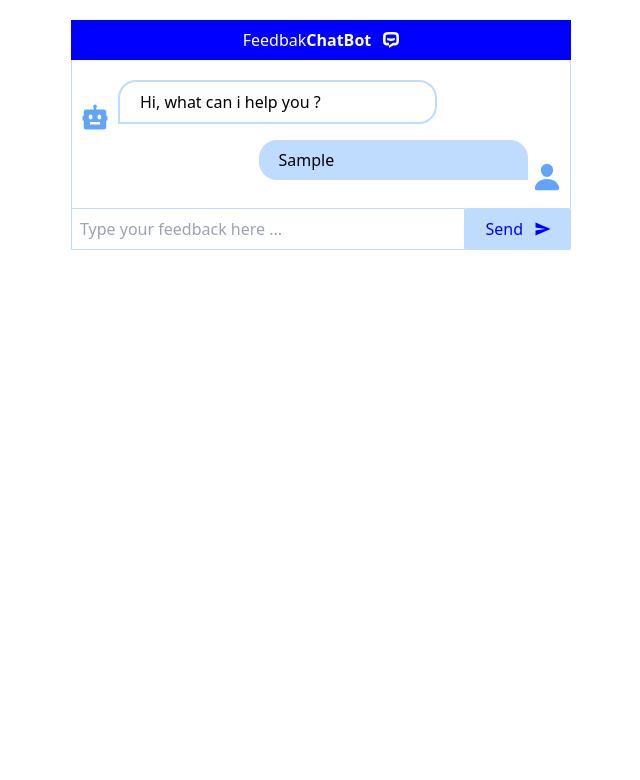
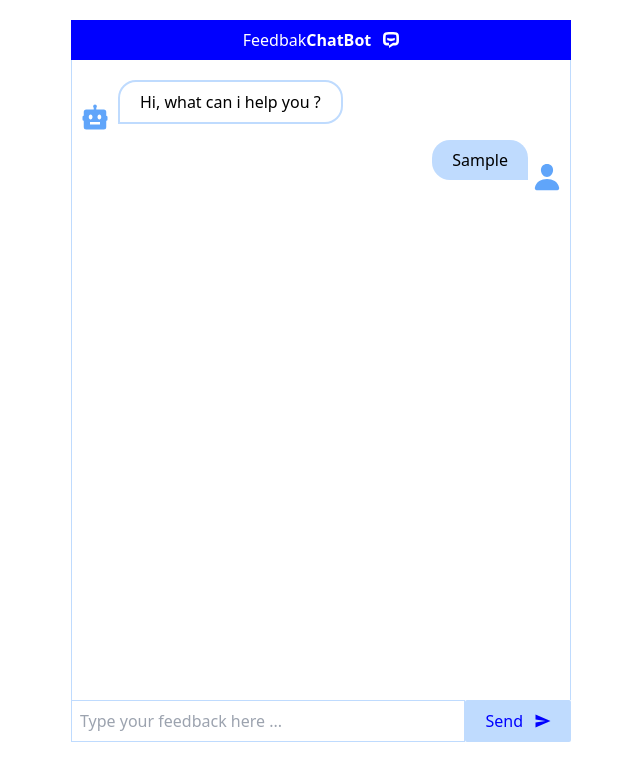
Before and after one commit to Henok-Belachew/Feedback-Chatbot, a React (Create React App) app in the folder Client/: page / in a window 1280 px wide. Both pictures are taken after typing "Sample" into the empty fields and a click on the button "Send". Shown: the top 780 px of the page, without its empty margins (319-959 px from the left). Built offline with nearby package versions, Linux system fonts and the light colour scheme; no server answers.

Commit message:
THE CHATTING UI IS NOW FULLY COMPLETE!

```diff
--- a/Client/src/App.jsx
+++ b/Client/src/App.jsx
@@ -4,12 +4,12 @@ import ChatApp from './ChatApp'
 
 function App() {
   return (
-    <div className=' w-[500px]  mx-auto mt-5 h-max-[100vh]'>
+    <div className=' w-[500px]  mx-auto mt-5 h-[80vh]'>
         <h1 className='text-center py-2 mx-auto bg-primary justify-center text-white flex items-center'>Feedbak <b>ChatBot</b>
         <SiChatbot className='ml-3' />
 
         </h1>
-        <div className=''>
+        <div className='h-full'>
         <ChatApp/>
 
         </div>
--- a/Client/src/ChatApp.jsx
+++ b/Client/src/ChatApp.jsx
@@ -42,10 +42,10 @@ function ChatApp() {
   };
 
   return (
-    <div className="chat-container">
+    <div className="chat-container h-full">
 
       {/*--------- CHAT MESSAGES -------- */}
-      <div className="chat-messages border-solid h-full py-5 border-blue-200 border-x-[1px] w-full">
+      <div className="chat-messages overflow-x-hidden overflow-scroll border-solid h-full py-5 border-blue-200 border-x-[1px] w-full">
 
 
 
@@ -54,7 +54,7 @@ function ChatApp() {
           if (message.user === 'User') {
             return(
               <div className='flex gap-1 pr-2 items-center w-full mb-1'>
-                 <div key={index} className="bg-blue-200 overflow-hidden ml-auto px-5 py-2 rounded-t-[18px] rounded-bl-[18px] mb-1 w-[55%]">
+                 <div key={index} className="bg-blue-200 overflow-hidden ml-auto px-5 py-2 rounded-t-[18px] rounded-bl-[18px] mb-1 w-fit max-w-[70%]">
                     {message.text}
                 </div>
                 <IoPerson className='text-blue-400 -mb-2 self-end text-[30px]'/>
@@ -67,7 +67,7 @@ function ChatApp() {
             return(
               <div className='flex gap-2 pl-2 items-center w-full mb-4'>
             <BiSolidBot className='text-blue-400 -mb-2 self-end text-[30px]'/>
-            <div className="border-solid flex items-center gap-3 border-2 border-blue-200 mr-auto px-5 py-2 rounded-t-[18px] rounded-br-[18px] w-[65%]">
+            <div className="border-solid flex items-center gap-3 border-2 border-blue-200 mr-auto px-5 py-2 rounded-t-[18px] rounded-br-[18px] w-fit max-w-[70%]">
             Hi, what can i help you ?
           </div>
 
--- a/Client/src/index.css
+++ b/Client/src/index.css
@@ -597,12 +597,12 @@ video {
   margin-bottom: 0.25rem;
 }
 
+.mb-4 {
+  margin-bottom: 1rem;
+}
+
 .ml-3 {
   margin-left: 0.75rem;
-}
-
-.ml-4 {
-  margin-left: 1rem;
 }
 
 .ml-auto {
@@ -613,32 +613,8 @@ video {
   margin-right: auto;
 }
 
-.mt-10 {
-  margin-top: 2.5rem;
-}
-
 .mt-5 {
   margin-top: 1.25rem;
-}
-
-.ml-2 {
-  margin-left: 0.5rem;
-}
-
-.mr-2 {
-  margin-right: 0.5rem;
-}
-
-.mr-4 {
-  margin-right: 1rem;
-}
-
-.mb-2 {
-  margin-bottom: 0.5rem;
-}
-
-.mb-4 {
-  margin-bottom: 1rem;
 }
 
 .flex {
@@ -649,32 +625,34 @@ video {
   height: 100%;
 }
 
-.w-\[200px\] {
-  width: 200px;
+.h-\[100vh\] {
+  height: 100vh;
 }
 
-.w-\[400px\] {
-  width: 400px;
+.h-\[80vh\] {
+  height: 80vh;
 }
 
-.w-\[65\%\] {
-  width: 65%;
+.w-\[500px\] {
+  width: 500px;
+}
+
+.w-fit {
+  width: -webkit-fit-content;
+  width: -moz-fit-content;
+  width: fit-content;
 }
 
 .w-full {
   width: 100%;
 }
 
-.w-\[450px\] {
-  width: 450px;
+.max-w-\[80\%\] {
+  max-width: 80%;
 }
 
-.w-\[500px\] {
-  width: 500px;
-}
-
-.w-\[55\%\] {
-  width: 55%;
+.max-w-\[70\%\] {
+  max-width: 70%;
 }
 
 .flex-1 {
@@ -711,6 +689,14 @@ video {
 
 .overflow-hidden {
   overflow: hidden;
+}
+
+.overflow-scroll {
+  overflow: scroll;
+}
+
+.overflow-x-hidden {
+  overflow-x: hidden;
 }
 
 .rounded-sm {
@@ -750,11 +736,6 @@ video {
 .border-blue-200 {
   --tw-border-opacity: 1;
   border-color: rgb(191 219 254 / var(--tw-border-opacity));
-}
-
-.border-primary {
-  --tw-border-opacity: 1;
-  border-color: rgb(0 0 255 / var(--tw-border-opacity));
 }
 
 .bg-blue-200 {
```
